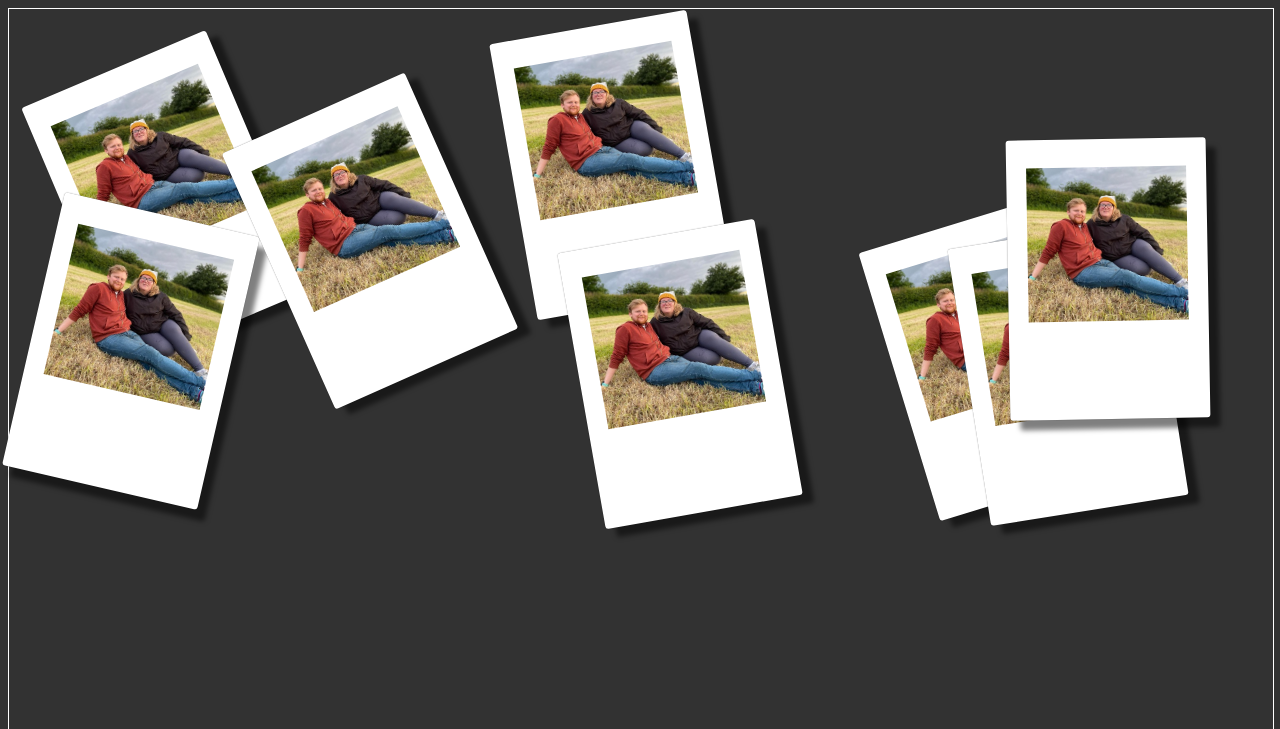
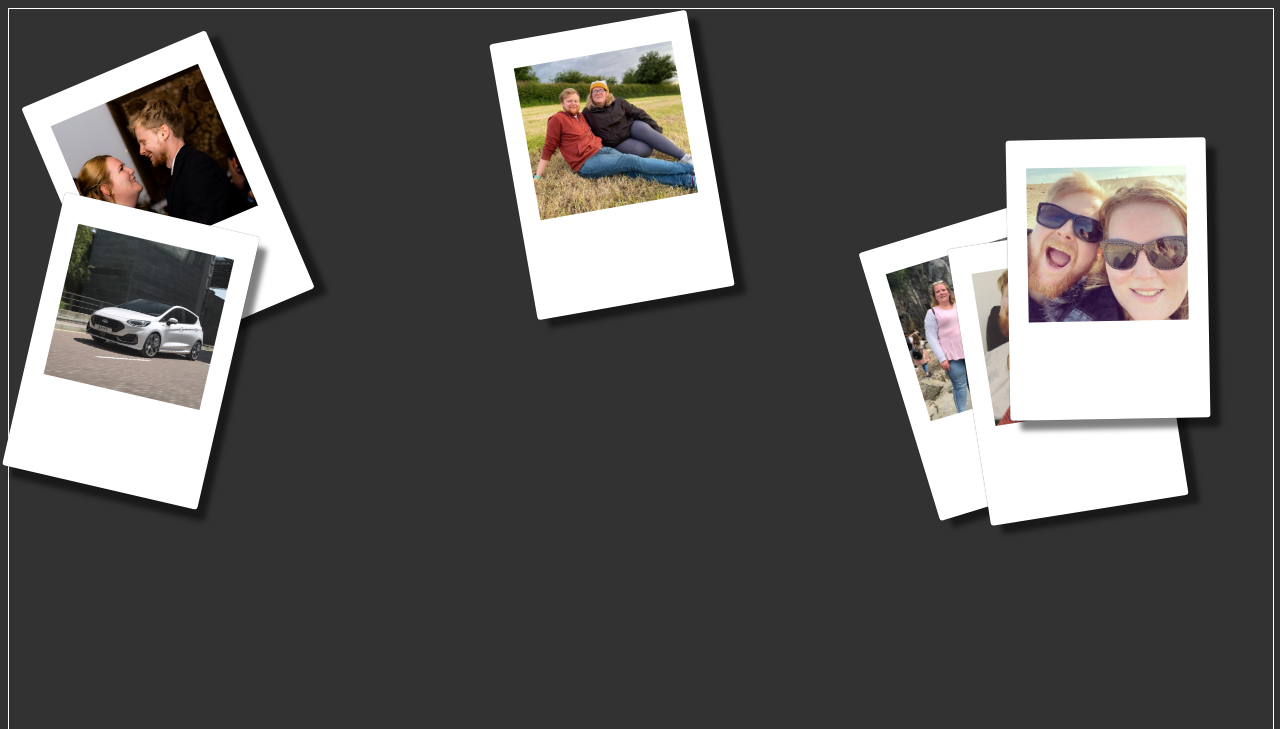
Before and after one commit to andyh444/MayHarbronWedding, a plain HTML site: page polaroids.html in a window 1280 px wide. Shown: the top 729 px of the page. Drawn offline with nearby package versions, Linux system fonts and the light colour scheme.

Commit message:
polaroid update

```diff
--- a/polaroids.css
+++ b/polaroids.css
@@ -2,10 +2,10 @@ body {
   background-color: rgb(50,50,50);
 }
 
-@font-face {
+/*@font-face {
     font-family: permanentMarker;
     src: url(PermanentMarker-x99j.ttf);
-}
+}*/
 
 .polaroidgroup {
 	display: grid;
@@ -22,20 +22,17 @@ body {
 
 .polaroid {
 	aspect-ratio: 5/7;
-	box-shadow: 10px 10px 5px rgba(0,0,0,0.5), 0 0 1px rgba(0,0,0,0.5);
-	background-color:white;
-	border-radius:3px;
+
 	position:absolute;
 	width:200px;
-	left: 50%;
+	left: 0%;
 	top: 0%;
-	transition: transform 250ms, left 500ms, top 500ms;
-	transition-timing-function: cubic-bezier(0.33,0.2,0.66,0.8), ease-out, ease-out; /* symmetrical, to work well with the opacity curve of the image/back */
-	/*transition-timing-function: linear;*/
-	/*background-image:url('Images\\AndyAndMolly1.jpg');
-	background-repeat: no-repeat;
-	background-size: 80% 55%;
-	background-position: 20px 24px;*/
+	/* animating left and top is not as performant as animating translate() but offers more */
+	transition: left 500ms, top 500ms;
+	transition-timing-function: ease-out, ease-out;
+	/*transition: transform 500ms;
+	transition-timing-function: ease-out;*/
+
 	z-index:-1;
 }
 
@@ -43,6 +40,7 @@ body {
 	width: 100%;
 	height: 100%;
 	position:absolute;
+	object-fit: cover;
 }
 
 .polaroidimagecover {
@@ -54,12 +52,19 @@ body {
 .polaroidimagecontainer, .polaroidbackcontainer {
 	transition: opacity 250ms;
 	transition-timing-function: cubic-bezier(1,0,0,1); /* get this as close to a step as possible */
+
 }
 
 .polaroidcontainer {
 	width: 100%;
 	height: 100%;
 	position: relative;
+	background-color:white;
+	border-radius:3px;
+	transition: transform 250ms;
+	transition-timing-function: cubic-bezier(0.33,0.2,0.66,0.8); /* symmetrical, to work well with the opacity curve of the image/back */
+	box-shadow: 10px 10px 5px rgba(0,0,0,0.5), 0 0 1px rgba(0,0,0,0.5);
+
 }
 
 .polaroidimagecontainer {
@@ -80,7 +85,7 @@ body {
 }
 
 .polaroidback {
-	font-family: permanentMarker;
+	font-family: Permanent Marker;
 	font-size: 18px;
 	color: rgba(81,44,107,0.8);
 	position:absolute;
--- a/polaroids.html
+++ b/polaroids.html
@@ -2,6 +2,7 @@
 <html>
 	<head>
 		<link rel="stylesheet" type="text/css" href="polaroids.css">
+		<link rel='stylesheet' href='https://fonts.googleapis.com/css?family=Permanent Marker'>
 		<script src="https://code.jquery.com/jquery-3.2.1.min.js" integrity="sha256-hwg4gsxgFZhOsEEamdOYGBf13FyQuiTwlAQgxVSNgt4=" crossorigin="anonymous"></script>
 		<script src="polaroids.js"></script>
 	</head>
--- a/polaroids.js
+++ b/polaroids.js
@@ -1,14 +1,30 @@
+class PolaroidData {
+	constructor(imageFileName, descriptionString, dateString) {
+		this.imageFileName = imageFileName;
+		this.descriptionString = descriptionString;
+		this.dateString = dateString;
+	}
+}
+
 function onload() {
-	for (var i = 0; i < 8; i++)
+	var groupElement = document.getElementsByClassName('polaroidgroup')[0];
+	const polaroidDataList = [new PolaroidData("AndyAndMollySmall.jpg", "Happy on the Hill", "23 July 23"),
+		new PolaroidData("image3.jpg", "Some waterfall somewhere", "31st Feb '86"),
+		new PolaroidData("image1.jpg", "Sofa time", "1st Dec '26"),
+		new PolaroidData("image2.jpg", "Beach", "9th Nov '22"),
+		new PolaroidData("AndyAndMollyChrisWedding.jpg", "Smile", "23 July 23"),
+		new PolaroidData("ford fiesta.jpg", "Cool car", "32nd Dec '32")];
+	for (var i = 0; i < polaroidDataList.length; i++)
 	{
 		var rotation = Math.round(60 * (Math.random() - 0.5));
 		console.log(rotation);
-		createPolaroid(i, 80 * Math.random(), 50 * Math.random(), rotation, "'Happy On the Hill " + i + "'", "23 July 23");
+		var element = createPolaroid(i, 80 * Math.random(), 50 * Math.random(), rotation, polaroidDataList[i]);
+		groupElement.appendChild(element);
 	}
 	var covers = document.getElementsByClassName("polaroidimagecover");
 
 
-	setTimeout(initialisePolaroids,1);
+	setTimeout(initialisePolaroids,100);
 }
 
 function initialisePolaroids() {
@@ -21,7 +37,7 @@ function initialisePolaroids() {
 	allPolaroidsToOriginalPosition(true);
 }
 
-function createPolaroid(index, left, top, rotation, message, date) {
+function createPolaroid(index, left, top, rotation, polaroidData) {
 	var polaroidElement = document.createElement('div');
 	polaroidElement.classList.add('polaroid');
 	polaroidElement.dataset.originalleft = left;
@@ -34,7 +50,7 @@ function createPolaroid(index, left, top, rotation, message, date) {
 
 	var imagecontainerElement = document.createElement('div');
 	imagecontainerElement.classList.add('polaroidimagecontainer');
-	imagecontainerElement.innerHTML = "<image class='polaroidimage' src='Images\\AndyAndMollySmall.jpg' />"
+	imagecontainerElement.innerHTML = "<image class='polaroidimage' src='Images\\" + polaroidData.imageFileName + "' />"
 							+ "<div class='polaroidimagecover'>";
 
 	containerElement.appendChild(imagecontainerElement);
@@ -42,15 +58,16 @@ function createPolaroid(index, left, top, rotation, message, date) {
 
 	var backElement = document.createElement('div');
 	backElement.classList.add('polaroidbackcontainer');
-	backElement.innerHTML = "<div class='polaroidback'>" + message + "<br>" + date + "</div>";
+	backElement.innerHTML = "<div class='polaroidback'>" + polaroidData.descriptionString + "<br>" + polaroidData.dateString + "</div>";
 	containerElement.appendChild(backElement);
 
 	polaroidElement.onclick = function(){polaroidClick(index)};
 	polaroidElement.onmouseenter = function(){polaroidEnter(index)};
 	polaroidElement.onmouseleave = function(){polaroidLeave(index)};
 
-	var groupElement = document.getElementsByClassName('polaroidgroup')[0];
-	groupElement.appendChild(polaroidElement);
+	//var groupElement = document.getElementsByClassName('polaroidgroup')[0];
+	//groupElement.appendChild(polaroidElement);
+	return polaroidElement;
 }
 
 function polaroidClick(number) {
@@ -66,7 +83,7 @@ function polaroidClick(number) {
 		polaroid.classList.add("polaroidFlipAnimation");
 	}*/
 
-	polaroid.style.transform = "rotate(0deg) scale(-1.5, 1.5)";
+	polaroid.children[0].style.transform = "rotate(0deg) scale(-1.5, 1.5)";
 	polaroid.children[0].children[0].style.opacity = 0;
 	polaroid.children[0].children[1].style.opacity = 1;
 	//polaroid.style.opacity=0;
@@ -95,17 +112,22 @@ function polaroidEnter(number) {
 			// the closer the polaroid is to the active polaroid, the more it gets displaced
 			var amount = 10.0 * Math.pow(distance / 100, -0.5);
 			console.log(amount);
+
 			polaroids[i].style.left = (left + amount * directionX) + '%';
 			polaroids[i].style.top = (top + amount * directionY) + '%';
 
+			//var newLeft = amount * directionX;
+			//var newTop = amount * directionY;
+			//polaroids[i].style.transform = "translate(" + (10* polaroids[i].dataset.originalleft + newLeft) + "vw, " + 10 * newTop + "px)";
+
 			var rotation = parseInt(polaroids[i].dataset.rotation) + 30 * (Math.random()-0.5);
-			polaroids[i].style.transform = "rotate(" + rotation +  "deg) scale(1)";
+			polaroids[i].children[0].style.transform = "rotate(" + rotation +  "deg) scale(1)";
 		}
 	}
 
 	var polaroid = polaroids[number];
 
-	polaroid.style.transform = "rotate(0deg) scale(1.5)";
+	polaroid.children[0].style.transform = "rotate(0deg) scale(1.5)";
 	polaroid.style.zIndex = 999;
 
 }
@@ -116,7 +138,7 @@ function polaroidLeave(number) {
 
 	var polaroid = polaroids[number];
 
-	polaroid.style.transform = "rotate(" + parseInt(polaroid.dataset.rotation) +  "deg) scale(1)";
+	polaroid.children[0].style.transform = "rotate(" + parseInt(polaroid.dataset.rotation) +  "deg) scale(1)";
 	polaroid.style.zIndex = -1;
 	polaroid.children[0].children[0].style.opacity = 1;
 	polaroid.children[0].children[1].style.opacity = 0;
@@ -129,10 +151,13 @@ function allPolaroidsToOriginalPosition(includeRotation) {
 	{
 		if (includeRotation === true)
 		{
-			polaroids[i].style.transform = "rotate(" + parseInt(polaroids[i].dataset.rotation) +  "deg) scale(1)";
+			polaroids[i].children[0].style.transform = "rotate(" + parseInt(polaroids[i].dataset.rotation) +  "deg) scale(1)";
 
 		}
 		polaroids[i].style.left = polaroids[i].dataset.originalleft + '%';
 		polaroids[i].style.top = polaroids[i].dataset.originaltop + '%';
+
+		//polaroids[i].style.transform = "translate(" + polaroids[i].dataset.originalleft + "vw, " + 10 * polaroids[i].dataset.originaltop + "px)";
+
 	}
 }
```
Also changed, not shown: Images/AndyAndMollyChrisWedding.jpg (added), 3 other files.
